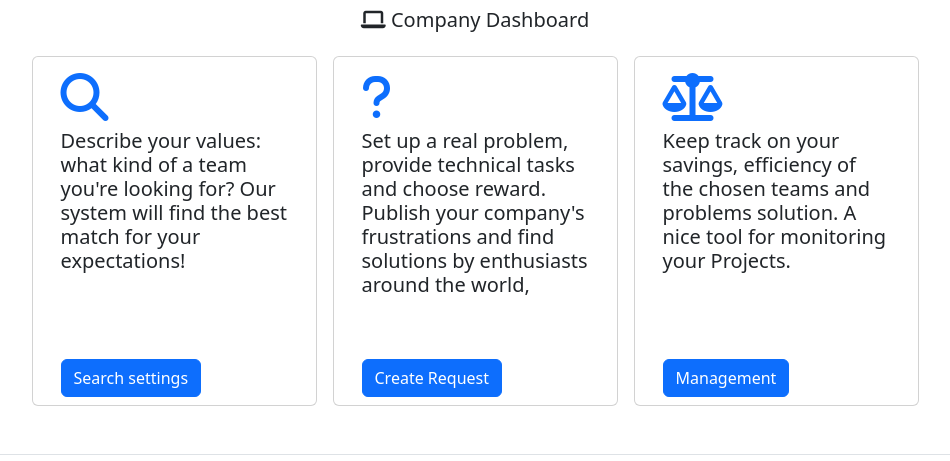
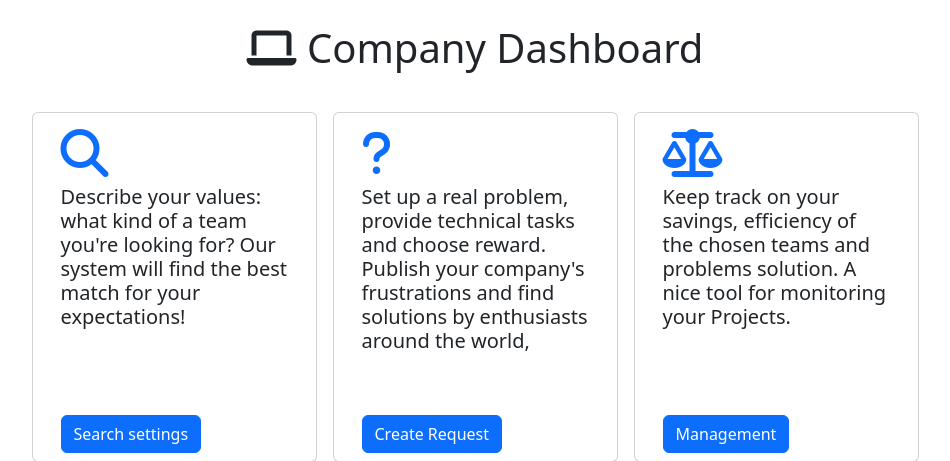
Before and after one commit to alexarlord-boop/BTC, a PHP site: page /pages/company.php in a window 1280 px wide. Shown: the part 80-541 px from the top of the page, without its empty margins (165-1115 px from the left). Run offline with PHP 8.4, Linux system fonts and the light colour scheme; the visitor is signed in with stand-in values (Sample User, id 1).

Commit message:
BTC-2023 Updated dashboard_template.php - new style for head title

```diff
--- a/components/dashboard_template.php
+++ b/components/dashboard_template.php
@@ -14,7 +14,8 @@ function returnDashboard($title, $pointer, $content)
     $navbar = returnNavBar($pointer);
     $body = <<<HTML
 
-           <h5 class="text-center"><i class="fa fa-1x fa-laptop"></i> $title</h5>
+
+           <h1 class="display-6 text-center p-3"><i class="fa fa-1x fa-laptop"></i> $title</h1>
            <div class="mt-3">
             $content
            </div>
```
